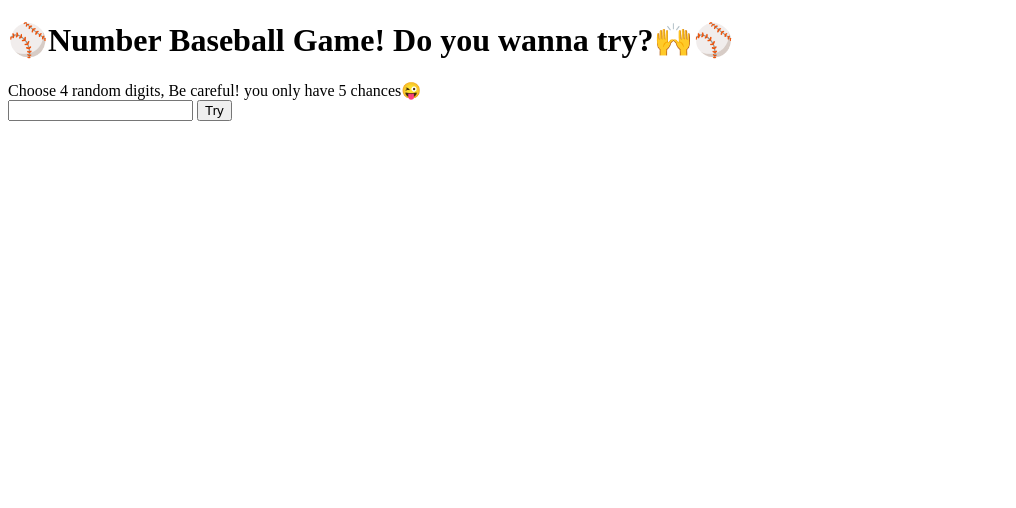
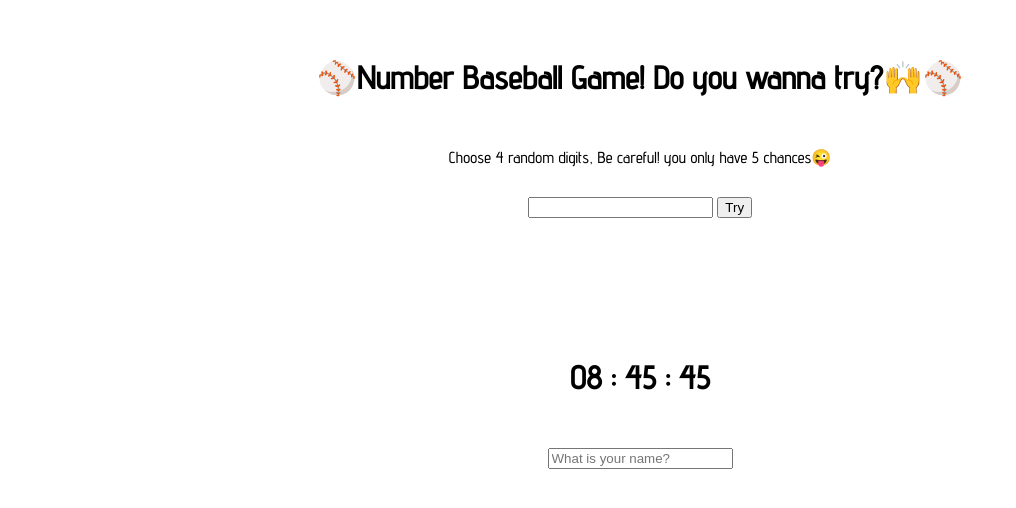
Before and after one commit to Haiin05/jsGamePractice, a plain HTML site: page index.html in a window 1280 px wide. Shown: the whole page, without its empty margins (0-1016 px from the left). Drawn offline with Linux system fonts and the light colour scheme.

Commit message:
clock, greeting.js

```diff
--- /dev/null
+++ b/clock.js
@@ -0,0 +1,20 @@
+const clockContainer = document.querySelector(".js-clock");
+const clockTitle = clockContainer.querySelector("h1");
+
+function getTime () {
+    const date = new Date(); // 전체 시간 불러오는 함수
+    const hours = date.getHours();
+    const minutes = date.getMinutes();
+    const seconds = date.getSeconds();
+    clockTitle.innerText = `${hours < 10 ? `0${hours}` : hours} : ${minutes < 10 ? `0${minutes}` : minutes} : ${seconds < 10 ? `0${seconds}` : seconds}`;
+    // `` 백틱안에는 아무거나 다 써도 됨. 그대신 함수 쓸때는 ${함수} 형태로 써주기
+    // 짧은 if문!!! a조건 ? b : c 는 a조건이 참이면 b, 아니면 c
+}
+
+function init () {
+    getTime();
+    setInterval(getTime, 1000); // setInterval(함수, 밀리언세컨) 함수자리에 ()이거 쓰지 않고 1000밀리언세컨은 1초
+
+};
+
+init();
--- /dev/null
+++ b/greeting.js
@@ -0,0 +1,35 @@
+const form = document.querySelector(".js-form"),
+    input = form.querySelector("input"),
+    greeting = document.querySelector(".js-greeting");
+
+
+const USER = "currentUser";
+const SHOW = "showing"
+const userValue = localStorage.getItem(USER)
+
+function checkName () {
+    if (userValue !== null) {
+        form.classList.remove(SHOW);
+        greeting.classList.add(SHOW);
+        greeting.innerText = `Hello, ${userValue}`;
+    } else {
+        form.addEventListener("submit", submitHandler);
+    }
+};
+
+function submitHandler(event) {
+    event.preventDefault();
+    const ANSWER = input.value;
+    if (userValue === null) {
+        localStorage.setItem(USER, ANSWER);
+        greeting.classList.add(SHOW);
+        greeting.innerText = `Hello, ${ANSWER}`;
+        form.classList.remove(SHOW);
+
+    } else {
+
+    }
+};
+
+
+checkName();
--- a/numberBaseball.html
+++ b/index.html
@@ -15,7 +15,16 @@
         </form>
         <div id="result"></div>
 
+        <div class="js-clock">
+            <h1>00:00</h1>
+        </div>
+        <form class="js-form form showing">
+            <input type="text" placeholder="What is your name?" />
+        </form>
+        <h4 class="js-greeting greeting"></h4>
 
-        <script src="numberBaseball.js"></script>
+        <script src="clock.js"></script>
+        <script src="greeting.js"></script>
+
     </body>
 </html>
--- a/numberBaseball.css
+++ b/numberBaseball.css
@@ -0,0 +1,22 @@
+@import url("https://fonts.googleapis.com/css2?family=Advent+Pro:wght@500&display=swap");
+
+body {
+  font-family: "Advent Pro", sans-serif;
+  display: flex;
+  flex-direction: column;
+  align-items: center;
+}
+h1 {
+  margin-top: 50px;
+}
+div {
+  margin: 30px 0px;
+}
+
+.greeting,
+.form {
+  display: none;
+}
+.showing {
+  display: block;
+}
```
